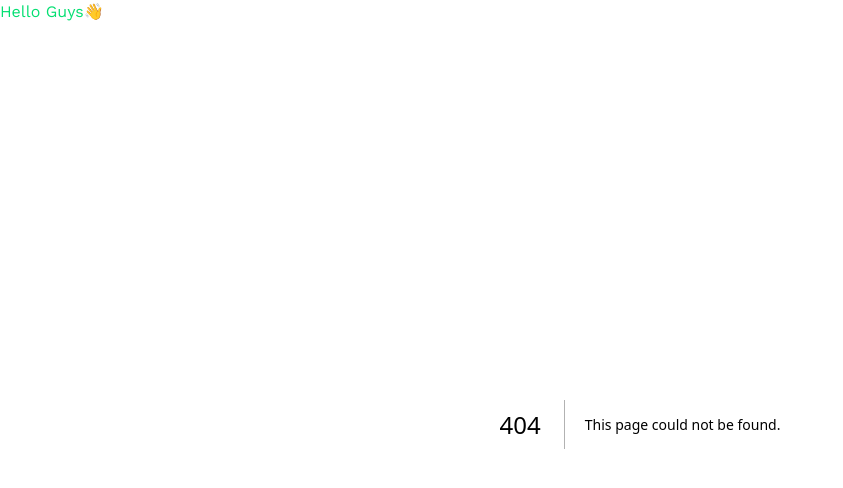
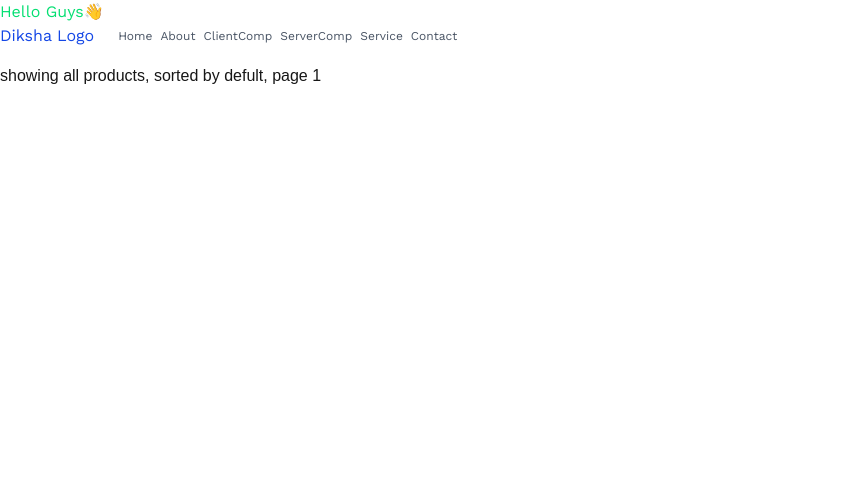
Before and after one commit to isimrangupta/learning-Next.js, a Next.js app: page /products in a window 1280 px wide. Before the commit this address had no page. Shown: the top 488 px of the page, without its empty margins (0-843 px from the left). Built offline with nearby package versions, Linux system fonts and the light colour scheme.

Commit message:
Learned URL query strings using searchParams in server component

```diff
--- /dev/null
+++ b/app/(users)/products/page.jsx
@@ -0,0 +1,17 @@
+const Products = async ({searchParams}) => {
+  const SearchParams = await searchParams
+  // console.log(SearchParams)
+
+  const category = SearchParams?.category || "all";
+  const sort = SearchParams?.sort || "defult";
+  const page = SearchParams?.page || 1;
+  return (
+    <>
+    <div>
+      showing {category} products, sorted by {sort}, page {page}
+    </div>
+    </>
+  )
+}
+
+export default Products
```
